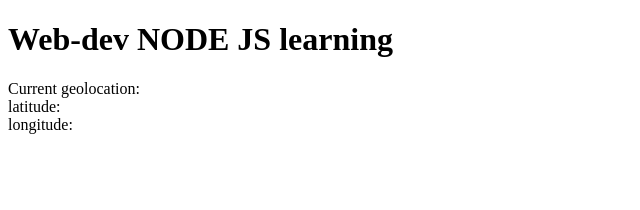
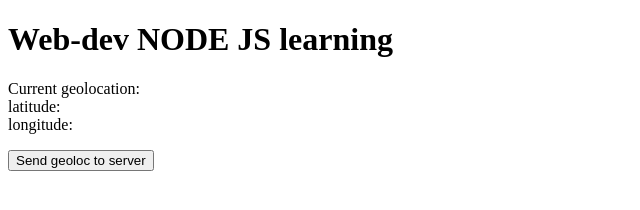
Before and after one commit to wilku7411/web-learning, a website: page nodeJS_learning/public/index.html in a window 1280 px wide. Shown: the whole page, without its empty margins (0-640 px from the left). Drawn offline with Linux system fonts and the light colour scheme.

Commit message:
Now geoloc request will be triggered from button

```diff
--- a/nodeJS_learning/public/geolocation.js
+++ b/nodeJS_learning/public/geolocation.js
@@ -23,6 +23,8 @@
     console.log(responseData);
 }
 
+function getGeolocation()
+{
     if("geolocation" in navigator)
     {
         console.log("yaay");
@@ -32,3 +34,4 @@
     {
         console.log("naaay");
     }
+}
--- a/nodeJS_learning/public/index.html
+++ b/nodeJS_learning/public/index.html
@@ -19,5 +19,7 @@
         longitude: <span id="lng"></span> <br/>
     </p>
 
+    <button type="button" onclick="getGeolocation()">Send geoloc to server</button>
+
 </body>
 </html>
```
Lines whose indentation alone changed are shown as unchanged.
